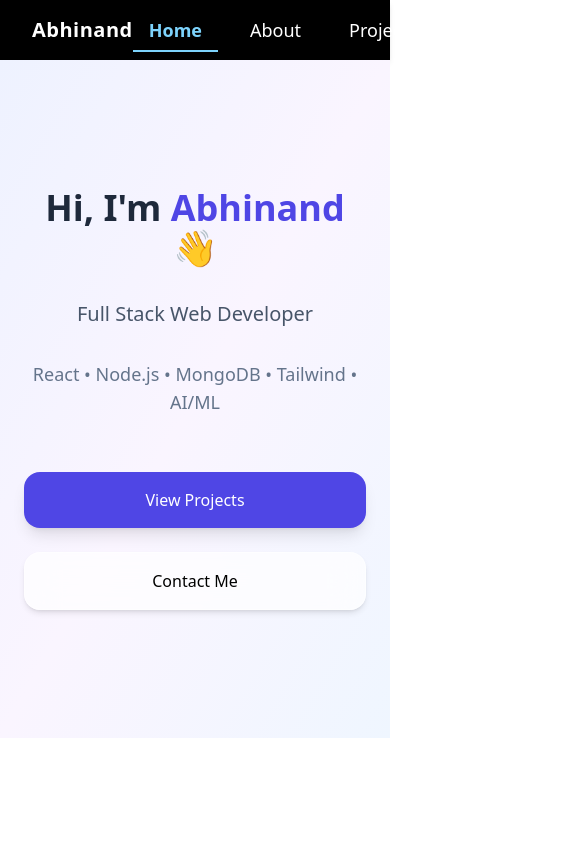
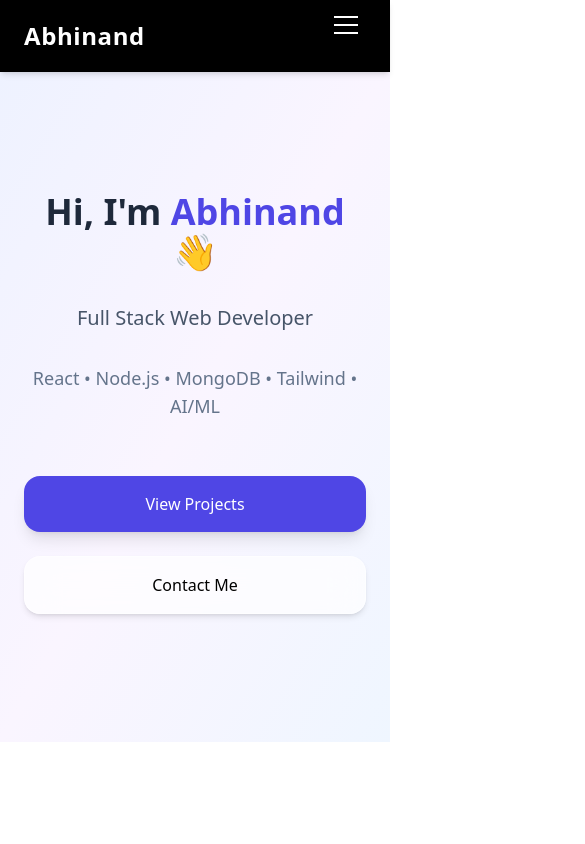
Before and after one commit to AbhinandNR/Potfolio-, a React (Create React App) app: page / in a window 390 px wide. Shown: the top 844 px of the page, 585 px wide, since content can reach past the window. Built offline with nearby package versions, Linux system fonts and the light colour scheme.

Commit message:
Updated project files

```diff
--- a/src/App.js
+++ b/src/App.js
@@ -12,11 +12,11 @@ import Certification from './componets/Certification';
 function App() {
   return (
     <BrowserRouter>
-      <div className="flex flex-col min-h-screen">
+      <div className="flex flex-col min-h-screen overflow-x-hidden">
 
         <Navbar />
 
-        <div className="flex-1">
+        <div className="flex-1 pt-16">
           <Routes>
             <Route path="/" element={<Home />} />
             <Route path="/about" element={<About />} />
--- a/src/componets/Home.jsx
+++ b/src/componets/Home.jsx
@@ -5,7 +5,7 @@ const Home = () => {
   const navigate = useNavigate();
 
   return (
-    <div className="flex flex-col">
+    <div className="flex flex-col overflow-x-hidden">
 
       {/* ================= HERO ================= */}
       <section
--- a/src/componets/Navbar.jsx
+++ b/src/componets/Navbar.jsx
@@ -1,32 +1,45 @@
-import React from 'react'
+import React, { useState, useEffect } from 'react'
 import { NavLink } from 'react-router-dom'
 
 const Navbar = () => {
+  const [isMenuOpen, setIsMenuOpen] = useState(false)
+  const [isScrolled, setIsScrolled] = useState(false)
+
+  useEffect(() => {
+    const handleScroll = () => {
+      setIsScrolled(window.scrollY > 20)
+    }
+    window.addEventListener('scroll', handleScroll)
+    return () => window.removeEventListener('scroll', handleScroll)
+  }, [])
 
   const base =
-    "px-4 py-2 transition"
+    "px-4 py-2 transition-all duration-300 rounded-lg hover:bg-white/10"
 
   const active =
-    "text-sky-300 font-semibold border-b-2 border-sky-300"
+    "text-white font-semibold bg-white/20 border-b-2 border-white"
 
   return (
-    <nav className="w-full bg-black text-white shadow-md">
+    <nav className={`w-full transition-all duration-300 ${
+      isScrolled
+        ? 'bg-black/95 backdrop-blur-md shadow-lg border-b border-gray-800'
+        : 'bg-black shadow-md'
+    } text-white fixed top-0 z-50`}>
 
-      <div className="max-w-7xl mx-auto flex justify-between items-center px-8 py-4">
+      <div className="max-w-7xl mx-auto flex justify-between items-center px-6 sm:px-8 py-4">
 
         {/* Logo */}
-        <h1 className="text-xl font-bold tracking-wide">
+        <h1 className="text-2xl font-bold tracking-wide text-white hover:scale-105 transition-transform duration-300">
           Abhinand
         </h1>
 
-        {/* Links */}
-        <ul className="flex gap-4 text-lg">
-
+        {/* Links - Desktop */}
+        <ul className="hidden md:flex gap-4 text-lg">
           <li>
             <NavLink
               to="/"
               className={({ isActive }) =>
-                `${base} ${isActive ? active : "hover:text-gray-300"}`
+                `${base} ${isActive ? active : "hover:text-gray-400"}`
               }
             >
               Home
@@ -37,7 +50,7 @@ const Navbar = () => {
             <NavLink
               to="/about"
               className={({ isActive }) =>
-                `${base} ${isActive ? active : "hover:text-gray-300"}`
+                `${base} ${isActive ? active : "hover:text-gray-400"}`
               }
             >
               About
@@ -48,7 +61,7 @@ const Navbar = () => {
             <NavLink
               to="/projects"
               className={({ isActive }) =>
-                `${base} ${isActive ? active : "hover:text-gray-300"}`
+                `${base} ${isActive ? active : "hover:text-gray-400"}`
               }
             >
               Projects
@@ -59,7 +72,7 @@ const Navbar = () => {
             <NavLink
               to="/contact"
               className={({ isActive }) =>
-                `${base} ${isActive ? active : "hover:text-gray-300"}`
+                `${base} ${isActive ? active : "hover:text-gray-400"}`
               }
             >
               Contact
@@ -73,12 +86,94 @@ const Navbar = () => {
               `${base} ${isActive ? active:"hover:text-grey-300"}`}>
                 Certification
               </NavLink>
-
           </li>
-
         </ul>
 
+        {/* Mobile menu button */}
+        <button
+          className="md:hidden text-white p-2 rounded-lg hover:bg-white/10 transition-all duration-300"
+          onClick={() => setIsMenuOpen(!isMenuOpen)}
+        >
+          <div className="relative w-6 h-6">
+            <span className={`absolute block h-0.5 w-6 bg-white transform transition-all duration-300 ${
+              isMenuOpen ? 'rotate-45 translate-y-0' : '-translate-y-2'
+            }`}></span>
+            <span className={`absolute block h-0.5 w-6 bg-white transform transition-all duration-300 ${
+              isMenuOpen ? 'opacity-0' : 'translate-y-0'
+            }`}></span>
+            <span className={`absolute block h-0.5 w-6 bg-white transform transition-all duration-300 ${
+              isMenuOpen ? '-rotate-45 translate-y-0' : 'translate-y-2'
+            }`}></span>
+          </div>
+        </button>
+
       </div>
+
+      {/* Mobile menu */}
+      {isMenuOpen && (
+        <div className="md:hidden bg-black/95 backdrop-blur-md border-t border-gray-800 animate-in slide-in-from-top duration-300">
+          <ul className="flex flex-col py-4 px-6 space-y-2">
+            <li>
+              <NavLink
+                to="/"
+                className={({ isActive }) =>
+                  `${base} ${isActive ? active : "hover:text-gray-300"} block w-full text-left`
+                }
+                onClick={() => setIsMenuOpen(false)}
+              >
+                Home
+              </NavLink>
+            </li>
+
+            <li>
+              <NavLink
+                to="/about"
+                className={({ isActive }) =>
+                  `${base} ${isActive ? active : "hover:text-gray-300"} block w-full text-left`
+                }
+                onClick={() => setIsMenuOpen(false)}
+              >
+                About
+              </NavLink>
+            </li>
+
+            <li>
+              <NavLink
+                to="/projects"
+                className={({ isActive }) =>
+                  `${base} ${isActive ? active : "hover:text-gray-300"} block w-full text-left`
+                }
+                onClick={() => setIsMenuOpen(false)}
+              >
+                Projects
+              </NavLink>
+            </li>
+
+            <li>
+              <NavLink
+                to="/contact"
+                className={({ isActive }) =>
+                  `${base} ${isActive ? active : "hover:text-gray-300"} block w-full text-left`
+                }
+                onClick={() => setIsMenuOpen(false)}
+              >
+                Contact
+              </NavLink>
+            </li>
+
+            <li>
+              <NavLink
+                to="/certification"
+                className={({isActive})=>
+                `${base} ${isActive ? active:"hover:text-gray-400"} block w-full text-left`}
+                onClick={() => setIsMenuOpen(false)}
+              >
+                Certification
+              </NavLink>
+            </li>
+          </ul>
+        </div>
+      )}
 
     </nav>
   )
```
